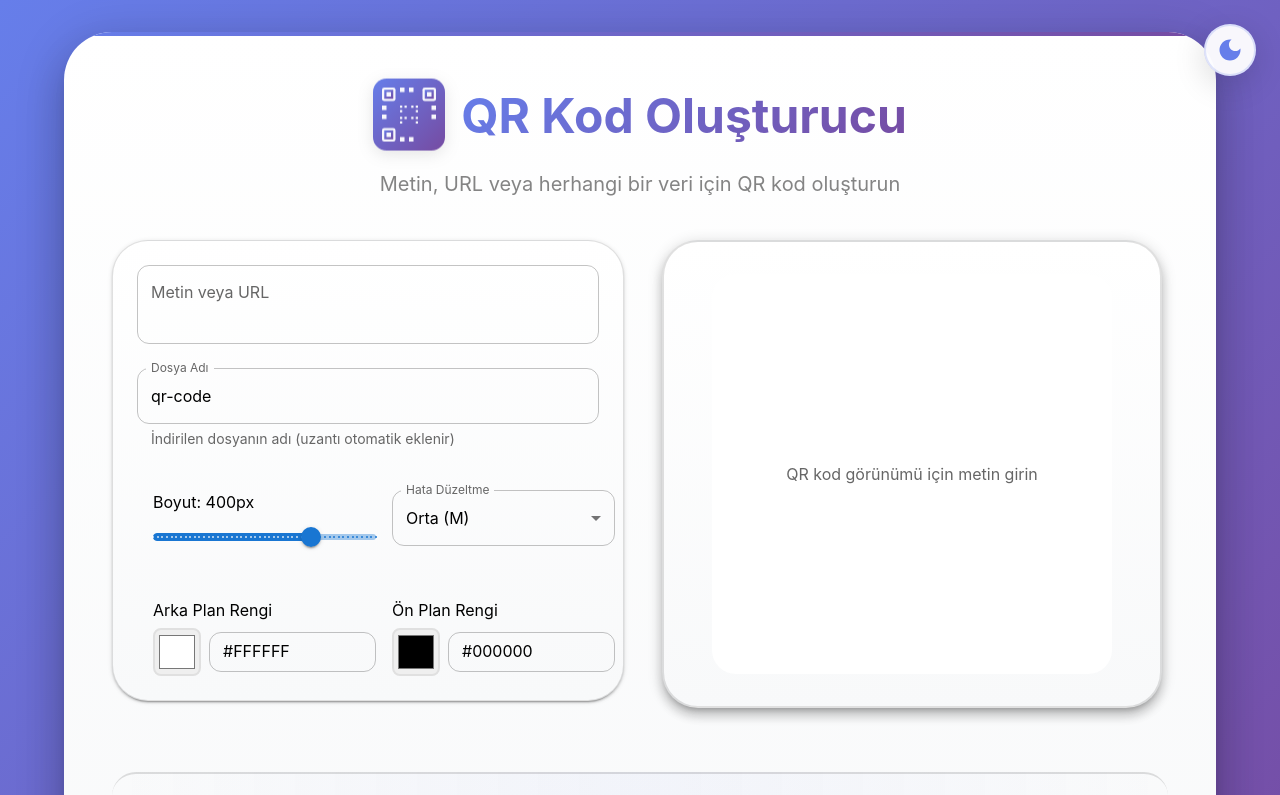
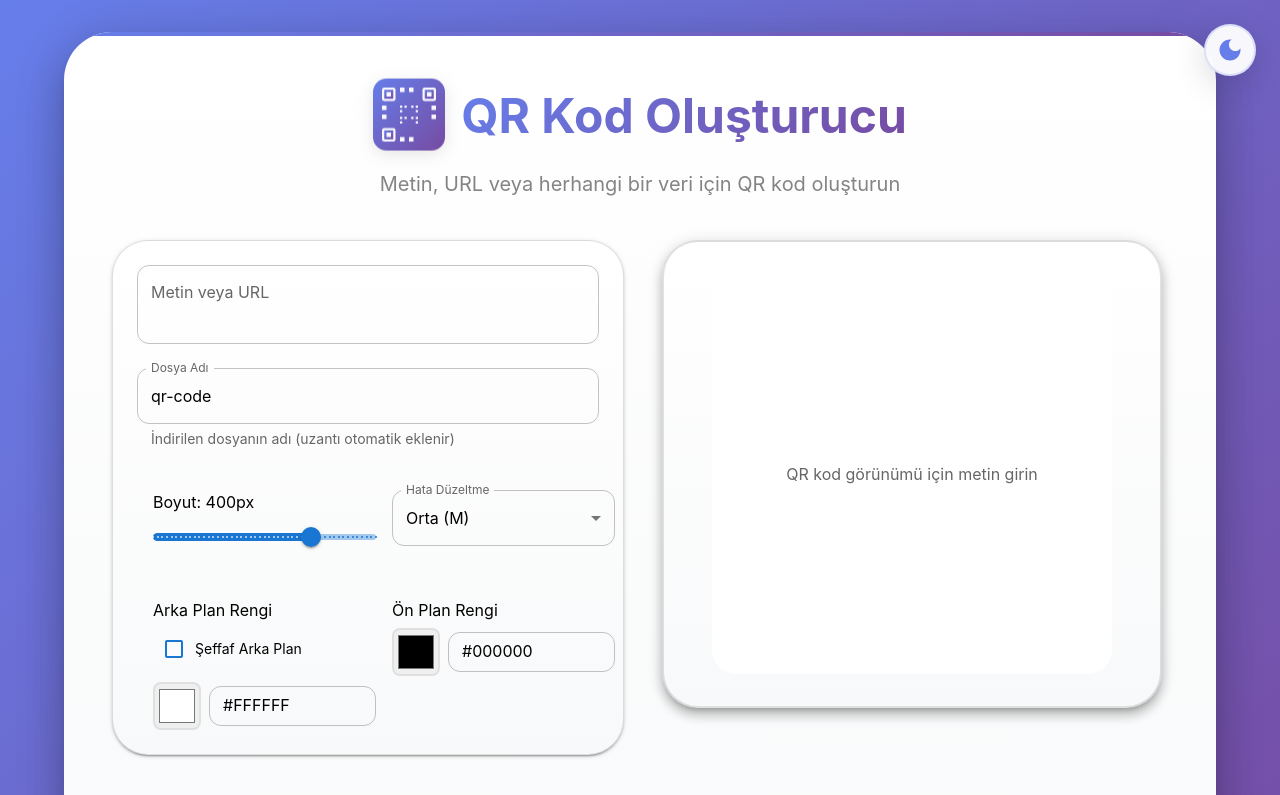
Before and after one commit to yasinkrcm/QRGenerator, a Next.js app: page / in a window 1280 px wide. Shown: the top 795 px of the page. Built offline with nearby package versions, Linux system fonts and the light colour scheme; no server answers.

Commit message:
Add transparent background option for QR code; update background color handling in canvas rendering

```diff
--- a/pages/index.js
+++ b/pages/index.js
@@ -18,6 +18,8 @@ import {
   Stack,
   Fade,
   Zoom,
+  FormControlLabel,
+  Checkbox,
 } from '@mui/material'
 import DownloadIcon from '@mui/icons-material/Download'
 import LightModeIcon from '@mui/icons-material/LightMode'
@@ -39,6 +41,7 @@ export default function Home() {
   const [level, setLevel] = useState('M')
   const [fileName, setFileName] = useState('qr-code')
   const [windowWidth, setWindowWidth] = useState(0)
+  const [transparentBackground, setTransparentBackground] = useState(false)
 
   // Window width'i takip et
   useEffect(() => {
@@ -87,8 +90,18 @@ export default function Home() {
     canvas.width = size
     canvas.height = size
 
+    // Şeffaf arka plan için canvas'ı temizle
+    if (transparentBackground) {
+      ctx.clearRect(0, 0, canvas.width, canvas.height)
+    } else {
+      // Arka plan rengini ayarla
+      ctx.fillStyle = bgColor
+      ctx.fillRect(0, 0, canvas.width, canvas.height)
+    }
+
     img.onload = () => {
       ctx.drawImage(img, 0, 0)
+      // Şeffaf arka plan için PNG formatını kullan (zaten şeffaf destekler)
       const pngFile = canvas.toDataURL('image/png')
       const downloadLink = document.createElement('a')
       const finalFileName = fileName.trim() || 'qr-code'
@@ -599,18 +612,45 @@ export default function Home() {
                     >
                       Arka Plan Rengi
                     </Typography>
-                    <Stack direction="row" spacing={1} alignItems="center">
+                    <Stack spacing={1.5}>
+                      <FormControlLabel
+                        control={
+                          <Checkbox
+                            checked={transparentBackground}
+                            onChange={(e) => setTransparentBackground(e.target.checked)}
+                            sx={{
+                              color: isDark ? 'rgba(255, 255, 255, 0.7)' : 'primary.main',
+                              '&.Mui-checked': {
+                                color: '#667eea',
+                              },
+                            }}
+                          />
+                        }
+                        label={
+                          <Typography
+                            sx={{
+                              fontSize: { xs: '0.8125rem', sm: '0.875rem' },
+                              color: isDark ? 'rgba(255, 255, 255, 0.9)' : 'inherit',
+                            }}
+                          >
+                            Şeffaf Arka Plan
+                          </Typography>
+                        }
+                      />
+                      <Stack direction="row" spacing={1} alignItems="center" sx={{ opacity: transparentBackground ? 0.5 : 1 }}>
                         <input
                           type="color"
                           value={bgColor}
                           onChange={(e) => setBgColor(e.target.value)}
+                          disabled={transparentBackground}
                           style={{
                             width: 48,
                             height: 48,
                             borderRadius: 8,
                             border: '2px solid #e0e0e0',
-                          cursor: 'pointer',
+                            cursor: transparentBackground ? 'not-allowed' : 'pointer',
                             flexShrink: 0,
+                            opacity: transparentBackground ? 0.5 : 1,
                           }}
                         />
                         <TextField
@@ -619,6 +659,7 @@ export default function Home() {
                           placeholder="#FFFFFF"
                           size="small"
                           fullWidth
+                          disabled={transparentBackground}
                           sx={{
                             '& .MuiInputBase-root': {
                               fontSize: { xs: '0.875rem', sm: '1rem' },
@@ -647,6 +688,7 @@ export default function Home() {
                             },
                           }}
                         />
+                      </Stack>
                     </Stack>
                   </Grid>
 
@@ -770,6 +812,13 @@ export default function Home() {
                         display: 'flex',
                         justifyContent: 'center',
                         alignItems: 'center',
+                        background: transparentBackground
+                          ? isDark
+                            ? 'repeating-conic-gradient(#2a2a3a 0% 25%, #1e1e2e 0% 50%) 50% / 20px 20px'
+                            : 'repeating-conic-gradient(#f0f0f0 0% 25%, #ffffff 0% 50%) 50% / 20px 20px'
+                          : 'transparent',
+                        borderRadius: 2,
+                        p: transparentBackground ? 2 : 0,
                         '& svg': {
                           maxWidth: '100%',
                           height: 'auto',
@@ -780,7 +829,7 @@ export default function Home() {
                         id="qr-code"
                         value={text}
                         size={getResponsiveSize()}
-                        bgColor={bgColor}
+                        bgColor={transparentBackground ? 'transparent' : bgColor}
                         fgColor={fgColor}
                         level={level}
                         includeMargin={true}
```
Lines whose indentation alone changed are shown as unchanged.
